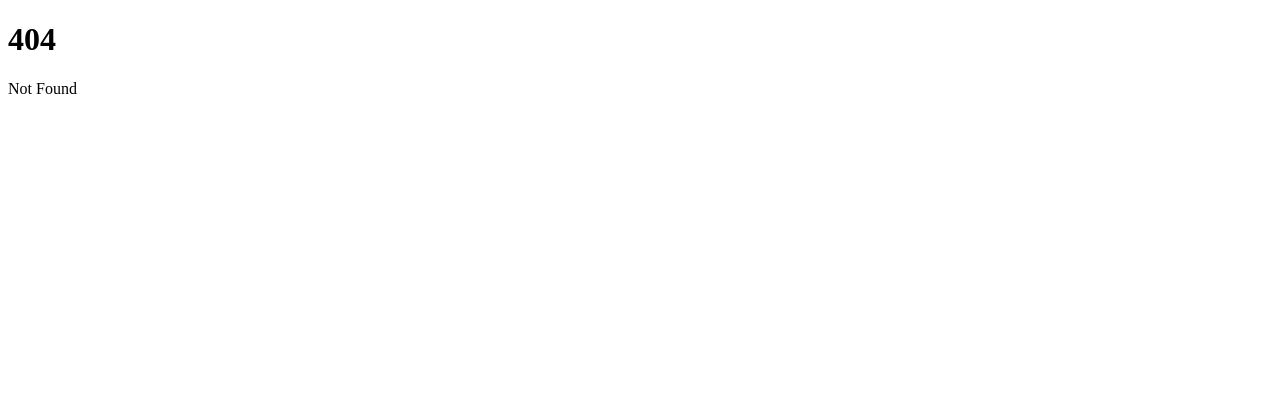
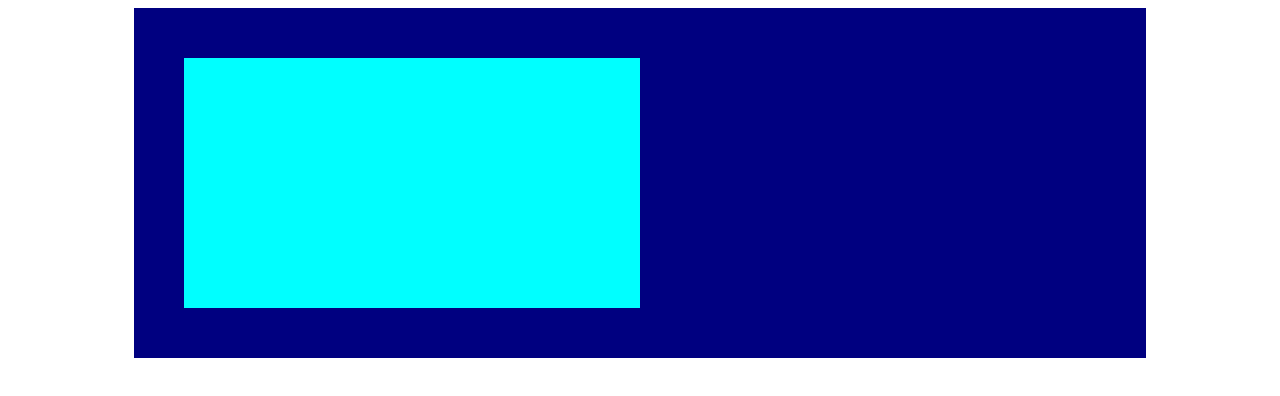
Before and after one commit to TaufiqHdyt/crl-21, a SvelteKit app: page /day-1/02 in a window 1280 px wide. Before the commit this address had no page. Shown: the top 396 px of the page. Built offline with nearby package versions, Linux system fonts and the light colour scheme.

Commit message:
day 1 - 2 done

```diff
--- /dev/null
+++ b/src/routes/day-1/02/+page.server.ts
@@ -0,0 +1,7 @@
+import type { PageServerLoad } from './$types';
+
+export const load = (async () => {
+	return {
+		title: 'Percentages on the child'
+	};
+}) satisfies PageServerLoad;
--- /dev/null
+++ b/src/routes/day-1/02/+page.svelte
@@ -0,0 +1,13 @@
+<script lang="ts">
+	import type { PageData } from './$types';
+
+	export let data: PageData;
+</script>
+
+<div class="parent">
+	<div class="child" />
+</div>
+
+<style>
+	@import 'style.css';
+</style>
--- /dev/null
+++ b/src/routes/day-1/02/style.css
@@ -0,0 +1,25 @@
+* {
+	box-sizing: border-box;
+}
+
+body {
+	margin: 0;
+}
+
+.parent {
+	background-color: navy;
+	padding: 50px;
+
+  width: 80%;
+  margin: 0 auto;
+
+  /* overflow: hidden; */
+}
+
+.child {
+	background-color: aqua;
+	height: 250px;
+
+	/* relative to parent html element */
+  width: 50%;
+}
```
